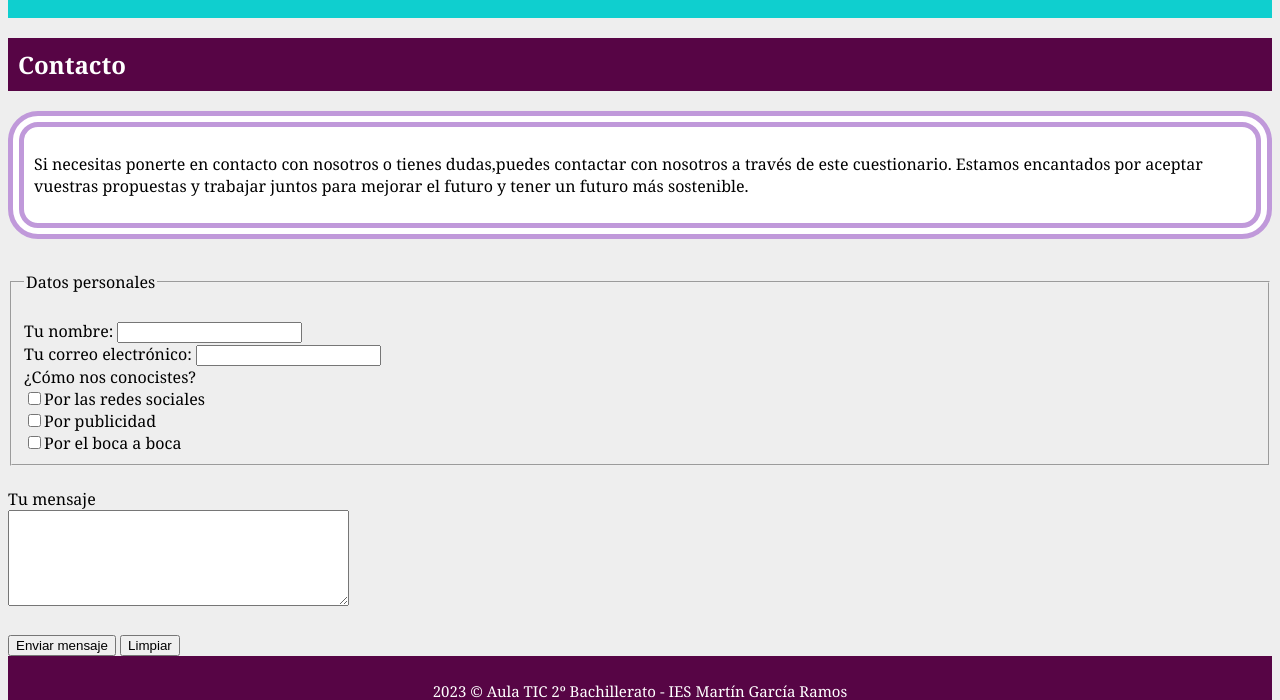
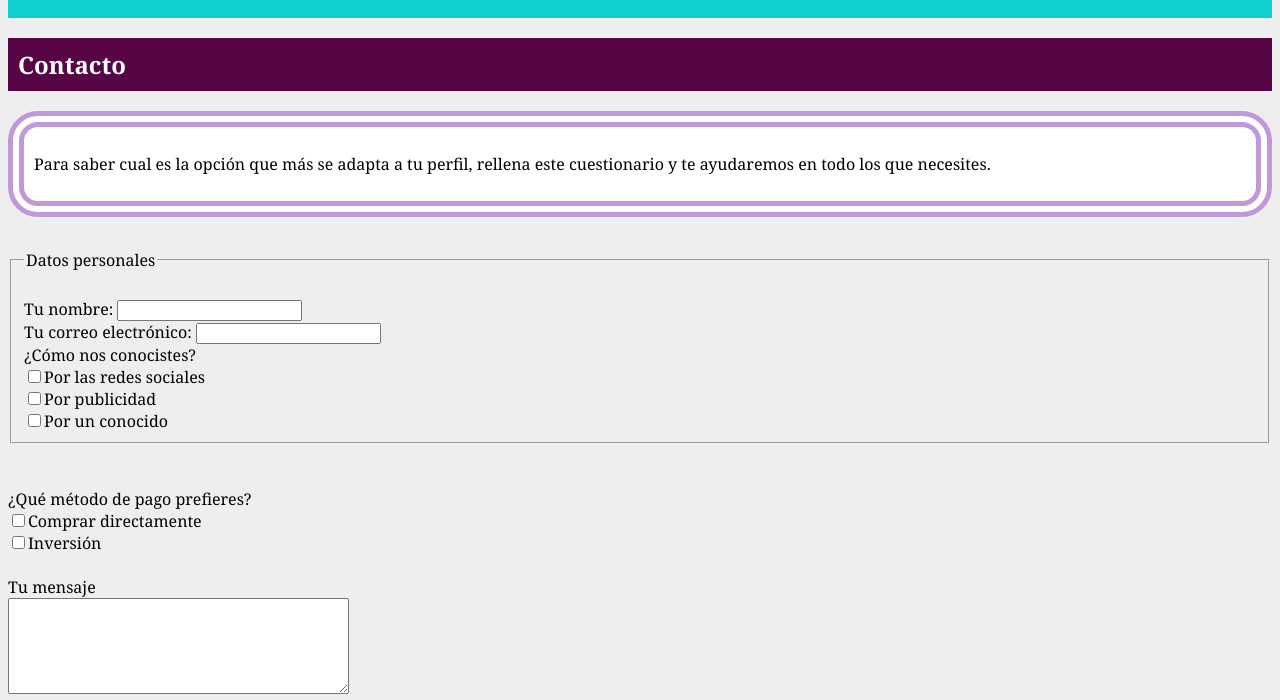
Before and after one commit to edurtra0110/trabajo-tic-en-equipo, a plain HTML site: page contacto.html in a window 1280 px wide. Shown: the part 117-817 px from the top of the page. Drawn offline with Linux system fonts and the light colour scheme.

Commit message:
Update contacto.html

```diff
--- a/contacto.html
+++ b/contacto.html
@@ -23,7 +23,7 @@
             <section>
             <h2 class="tituloSeccion">Contacto</h2>
                 <article>
-                    <p>Si necesitas ponerte en contacto con nosotros o tienes dudas,puedes contactar con nosotros a través de este cuestionario. Estamos encantados por aceptar vuestras propuestas y trabajar juntos para mejorar el futuro y tener un futuro más sostenible. </p>
+                    <p>Para saber cual es la opción que más se adapta a tu perfil, rellena este cuestionario y te ayudaremos en todo los que necesites. </p>
                     </p>
                 </article>
                 <br>
@@ -41,8 +41,14 @@
                 <br>
                 <label for="opciones">¿Cómo nos conocistes?</label><br>
                     <input type="checkbox" id="Por las Redes Sociales">Por las redes sociales</option><br>
-                    <input type="checkbox" id="Por publicidda">Por publicidad</option><br>
-                    <input type="checkbox" id="Por el boca a boca">Por el boca a boca</option><br>
+                    <input type="checkbox" id="Por publicidad">Por publicidad</option><br>
+                    <input type="checkbox" id="Por un conocido">Por un conocido</option><br>
+                    </fieldset>
+                </select><br>
+                     <br>
+                <label for="opciones">¿Qué método de pago prefieres?</label><br>
+                    <input type="checkbox" id="Comprar directamente">Comprar directamente</option><br>
+                    <input type="checkbox" id="Inversión">Inversión</option><br>
                     </fieldset>
                 </select><br>
 
```
